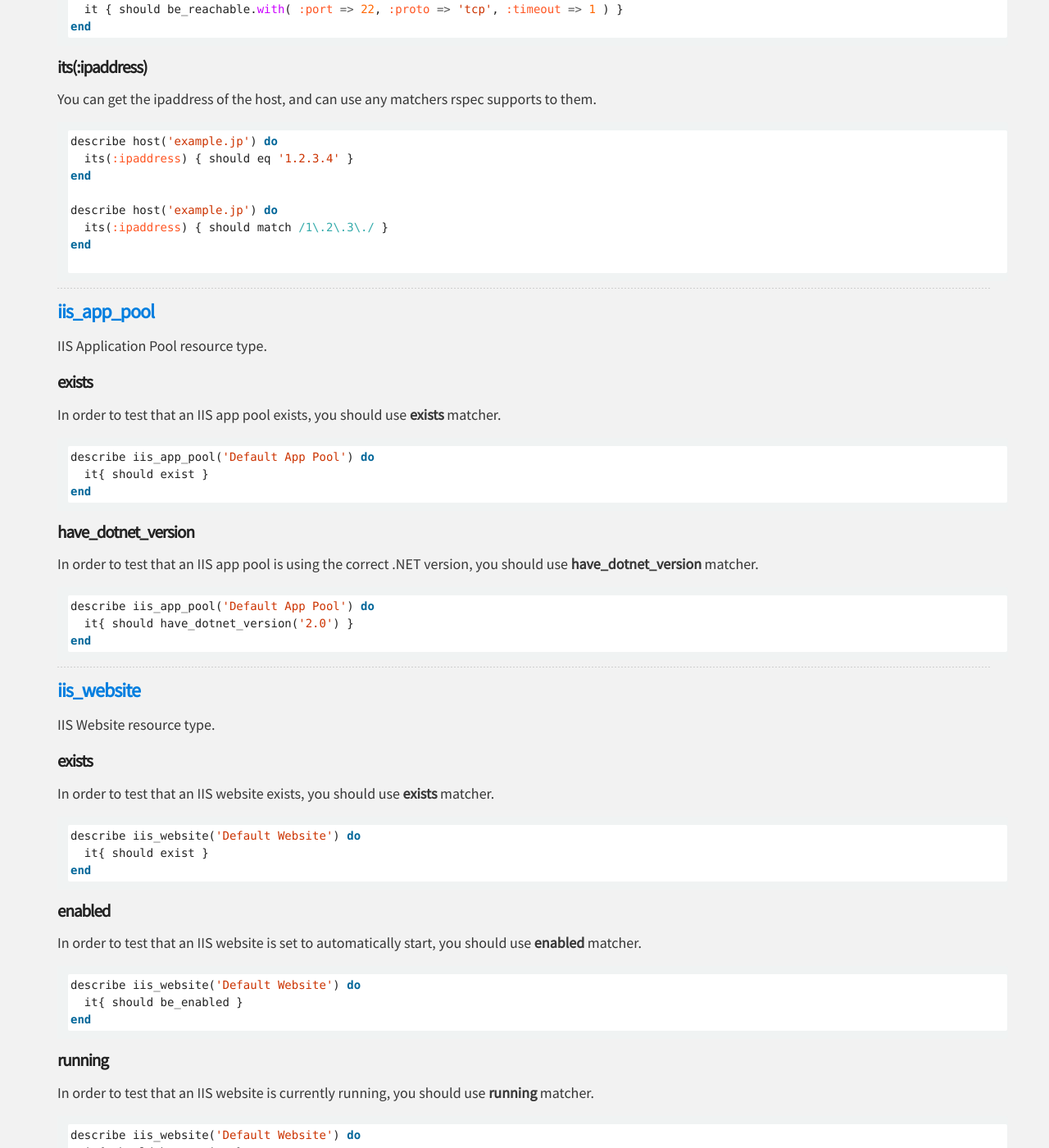
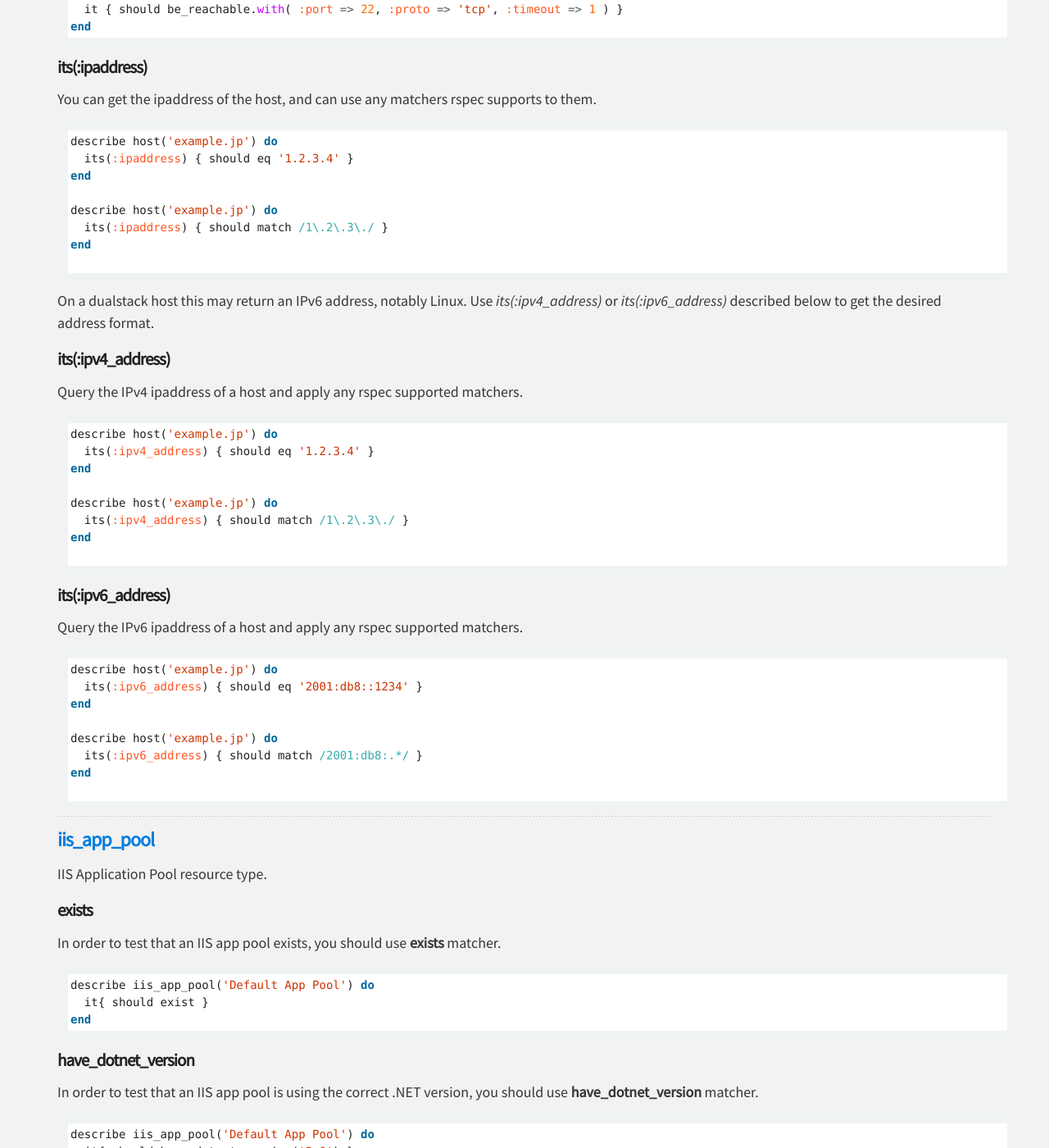
Before and after one commit to serverspec/serverspec.github.io, a Jekyll site: the page built from resource_types.md, in a window 1280 px wide and 1400 px high, scrolled down 12213 px. Shown: the whole window at 82% size. Built offline with Jekyll 4.4.1, drawn with Linux system fonts in a browser that asks for light colours; nearby versions of some CDN libraries; Markdown is read by kramdown in place of the engine named in the settings.

Commit message:
host: Documenting new keywords its(:ipv4_address) and its(:ipv6_address)

````diff
--- a/_includes/host.md
+++ b/_includes/host.md
@@ -41,7 +41,7 @@ end
 
 #### its(:ipaddress)
 
-You can get the ipaddress of the host,  and can use any matchers rspec supports to them.
+You can get the ipaddress of the host, and can use any matchers rspec supports to them.
 
 ```ruby
 describe host('example.jp') do
@@ -53,3 +53,34 @@ describe host('example.jp') do
 end
 
 ```
+On a dualstack host this may return an IPv6 address, notably Linux. Use _its(:ipv4\_address)_ or _its(:ipv6\_address)_ described below to get the desired address format.
+
+#### its(:ipv4_address)
+
+Query the IPv4 ipaddress of a host and apply any rspec supported matchers.
+
+```ruby
+describe host('example.jp') do
+  its(:ipv4_address) { should eq '1.2.3.4' }
+end
+
+describe host('example.jp') do
+  its(:ipv4_address) { should match /1\.2\.3\./ }
+end
+
+```
+
+#### its(:ipv6_address)
+
+Query the IPv6 ipaddress of a host and apply any rspec supported matchers.
+
+```ruby
+describe host('example.jp') do
+  its(:ipv6_address) { should eq '2001:db8::1234' }
+end
+
+describe host('example.jp') do
+  its(:ipv6_address) { should match /2001:db8:.*/ }
+end
+
+```
````
